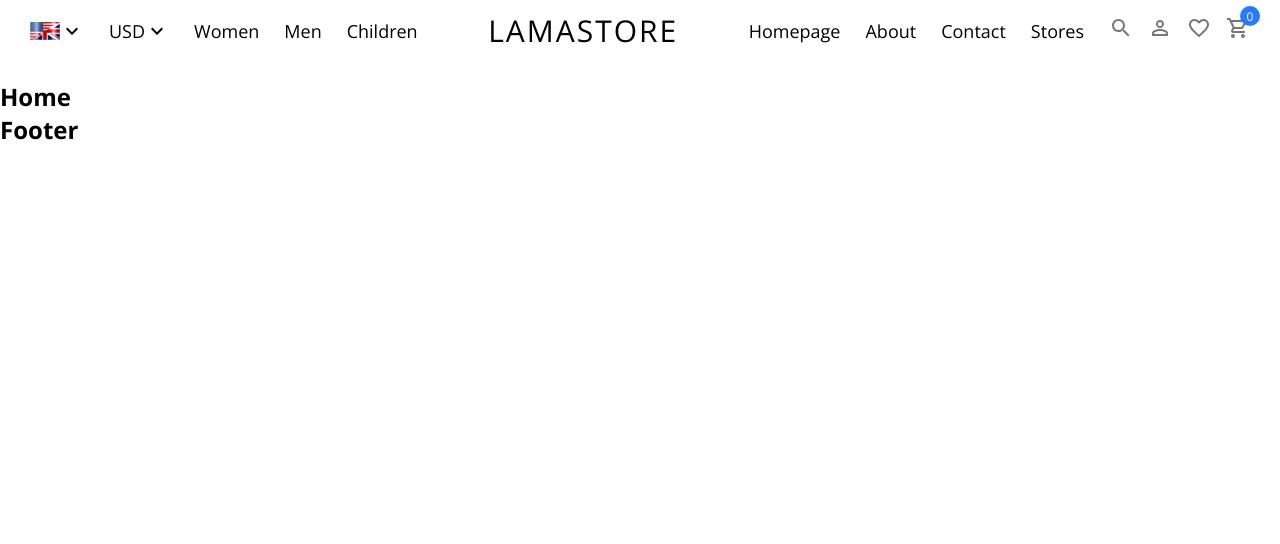
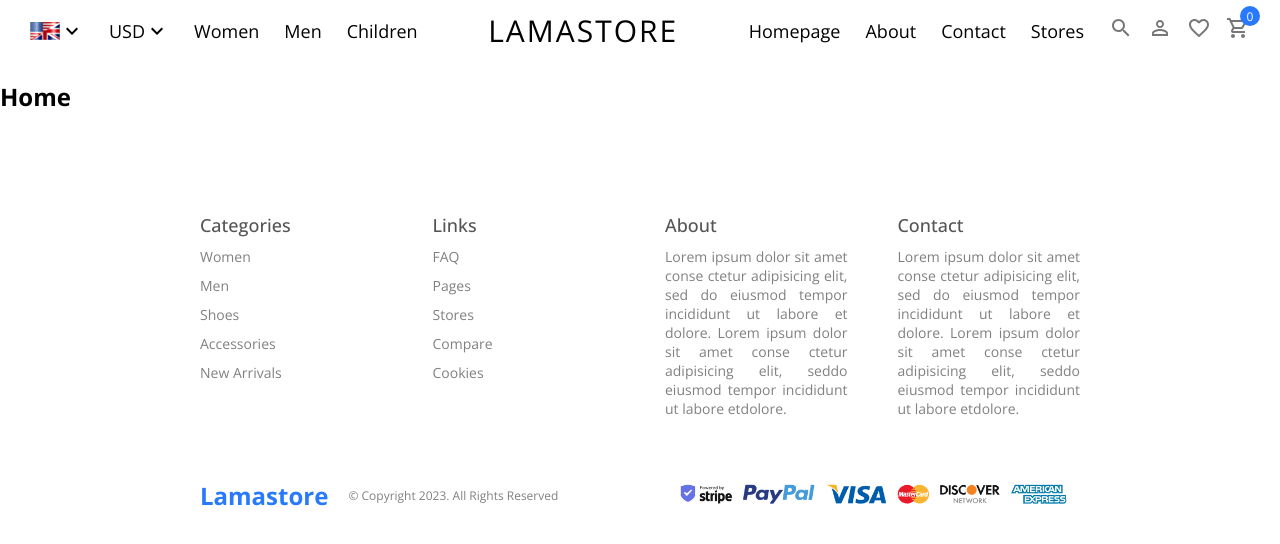
Before and after one commit to Herman-Adu/strapi-stripe-react-store-client, a React (Create React App) app: page / in a window 1280 px wide. Shown: the top 544 px of the page. Built offline with nearby package versions, Linux system fonts and the light colour scheme.

Commit message:
added footer component

```diff
--- a/src/components/Footer/Footer.jsx
+++ b/src/components/Footer/Footer.jsx
@@ -1,9 +1,56 @@
 import React from "react";
+import "./Footer.scss";
 
 const Footer = () => {
   return (
-    <div>
-      <h2>Footer</h2>
+    <div className="footer">
+      <div className="top">
+        <div className="item">
+          <h1>Categories</h1>
+          <span>Women</span>
+          <span>Men</span>
+          <span>Shoes</span>
+          <span>Accessories</span>
+          <span>New Arrivals</span>
+        </div>
+        <div className="item">
+          <h1>Links</h1>
+          <span>FAQ</span>
+          <span>Pages</span>
+          <span>Stores</span>
+          <span>Compare</span>
+          <span>Cookies</span>
+        </div>
+        <div className="item">
+          <h1>About</h1>
+          <span>
+            Lorem ipsum dolor sit amet conse ctetur adipisicing elit, sed do
+            eiusmod tempor incididunt ut labore et dolore. Lorem ipsum dolor sit
+            amet conse ctetur adipisicing elit, seddo eiusmod tempor incididunt
+            ut labore etdolore.
+          </span>
+        </div>
+        <div className="item">
+          <h1>Contact</h1>
+          <span>
+            Lorem ipsum dolor sit amet conse ctetur adipisicing elit, sed do
+            eiusmod tempor incididunt ut labore et dolore. Lorem ipsum dolor sit
+            amet conse ctetur adipisicing elit, seddo eiusmod tempor incididunt
+            ut labore etdolore.
+          </span>
+        </div>
+      </div>
+      <div className="bottom">
+        <div className="left">
+          <span className="logo">Lamastore</span>
+          <span className="copyright">
+            © Copyright 2023. All Rights Reserved
+          </span>
+        </div>
+        <div className="right">
+          <img src="/img/payment.png" alt="" />
+        </div>
+      </div>
     </div>
   );
 };
--- /dev/null
+++ b/src/components/Footer/Footer.scss
@@ -0,0 +1,56 @@
+.footer {
+  margin: 100px 200px 20px 200px;
+
+   .top {
+    display: flex;
+    gap: 50px;
+
+    .item {
+      flex: 1;
+      display: flex;
+      flex-direction: column;
+      gap: 10px;
+      text-align: justify;
+      font-size: 14px;
+
+      h1{
+        font-size: 18px;
+        font-weight: 500;
+        color: #555;
+      }
+
+      span{
+        color: gray;
+      }
+    }
+  }
+
+.bottom {
+    display: flex;
+    align-items: center;
+    justify-content: space-between;
+    margin-top: 50px;
+    .left {
+      display: flex;
+      align-items: center;
+
+      .logo{
+        color: #2879fe;
+        font-weight: bold;
+        font-size: 24px;
+      }
+
+      .copyright{
+        margin-left: 20px;
+        font-size: 12px;
+        color: gray;
+      }
+    }
+    .right {
+
+      img{
+        height: 50px;
+      }
+    }
+  }
+}
```
